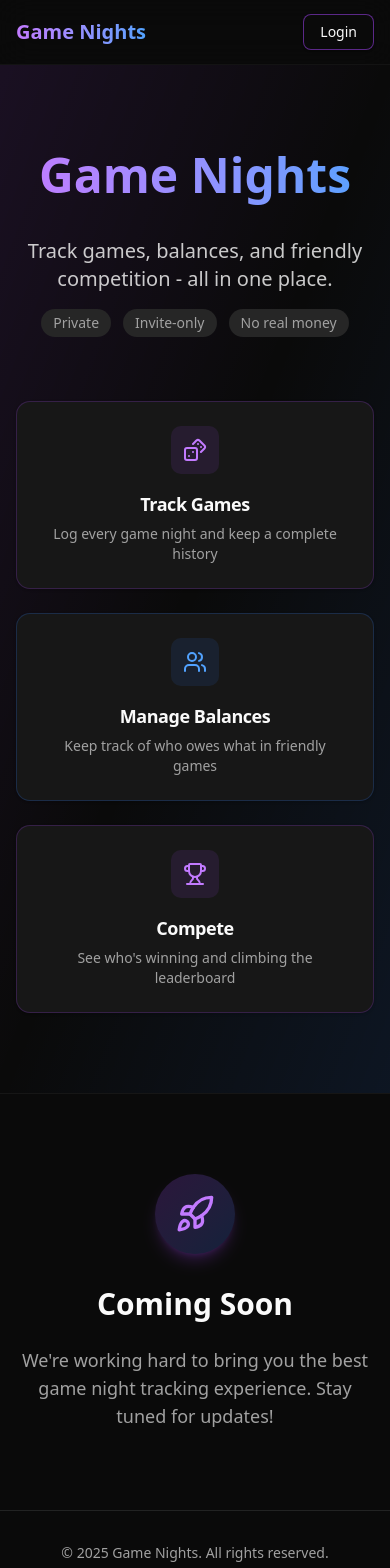
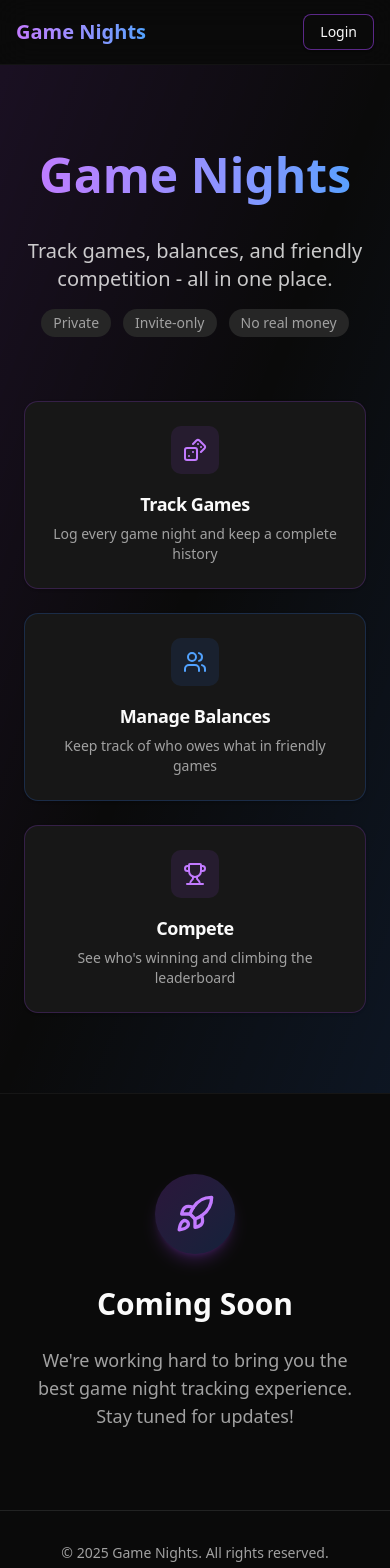
Before and after one commit to JasonY199/game_nights, a Next.js app: page / in a window 390 px wide. Shown: the top 1568 px of the page. Built offline with nearby package versions, Linux system fonts and the light colour scheme.

Commit message:
add a little more space for mobile

```diff
--- a/app/page.tsx
+++ b/app/page.tsx
@@ -14,7 +14,7 @@ export default function Home() {
         {/* Gradient Background */}
         <div className="absolute inset-0 bg-linear-to-br from-purple-500/10 via-transparent to-blue-500/10" />
 
-        <div className="container relative mx-auto px-4 py-20 md:py-32">
+        <div className="container relative mx-auto px-6 py-20 md:py-32">
           <div className="max-w-4xl mx-auto text-center">
             <h1 className="text-5xl md:text-7xl font-bold mb-6 bg-linear-to-r from-purple-400 to-blue-400 bg-clip-text text-transparent leading-tight pb-2">
               Game Nights
@@ -77,7 +77,7 @@ export default function Home() {
 
       {/* Coming Soon Section */}
       <section className="border-t border-border/50 bg-background/50">
-        <div className="container mx-auto px-4 py-20 md:py-28">
+        <div className="container mx-auto px-6 py-20 md:py-28">
           <div className="max-w-3xl mx-auto text-center">
             {/* Icon */}
             <div className="inline-flex items-center justify-center w-20 h-20 rounded-full bg-linear-to-br from-purple-500/20 to-blue-500/20 mb-8 shadow-lg shadow-purple-500/20">
```
